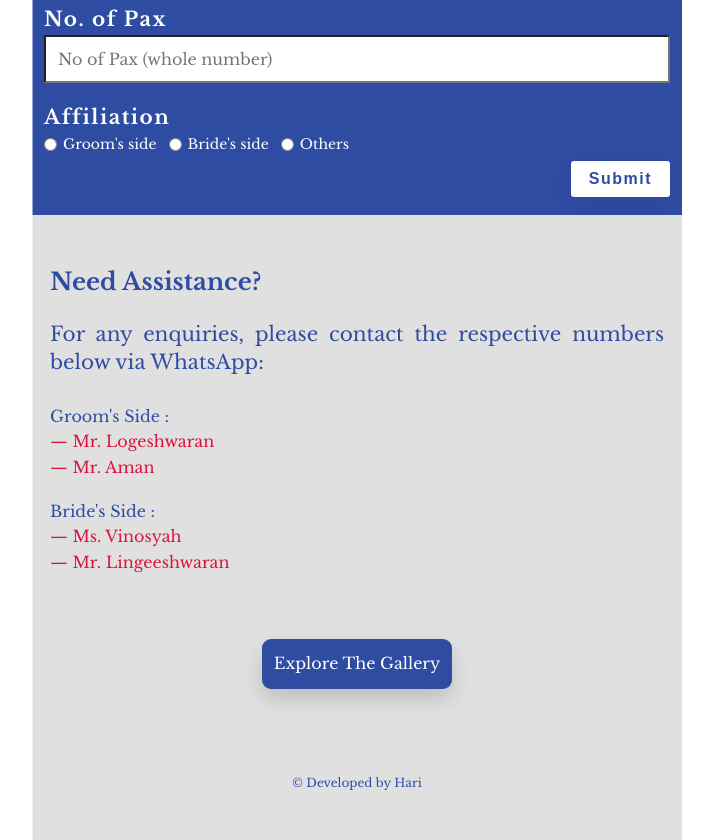
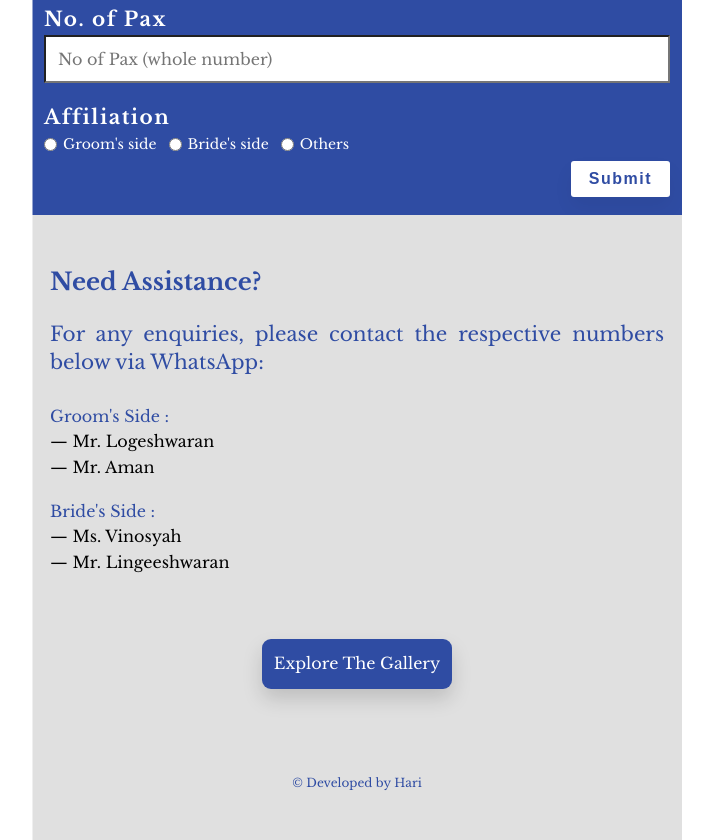
Before and after one commit to HariNath1403/mogen-anusha, a website: page index.html in a window 1280 px wide. Shown: the part 1931-2771 px from the top of the page, without its empty margins (283-996 px from the left). Drawn offline with nearby package versions, Linux system fonts and the light colour scheme.

Commit message:
Style Edit 2

```diff
--- a/sass/pages/_contacts.scss
+++ b/sass/pages/_contacts.scss
@@ -38,6 +38,7 @@
           &:link,
           &:visited {
             color: $color-alt-2;
+            color: $color-black;
             text-decoration: none;
             display: block;
           }
```
Also changed, not shown: css/style.css.
